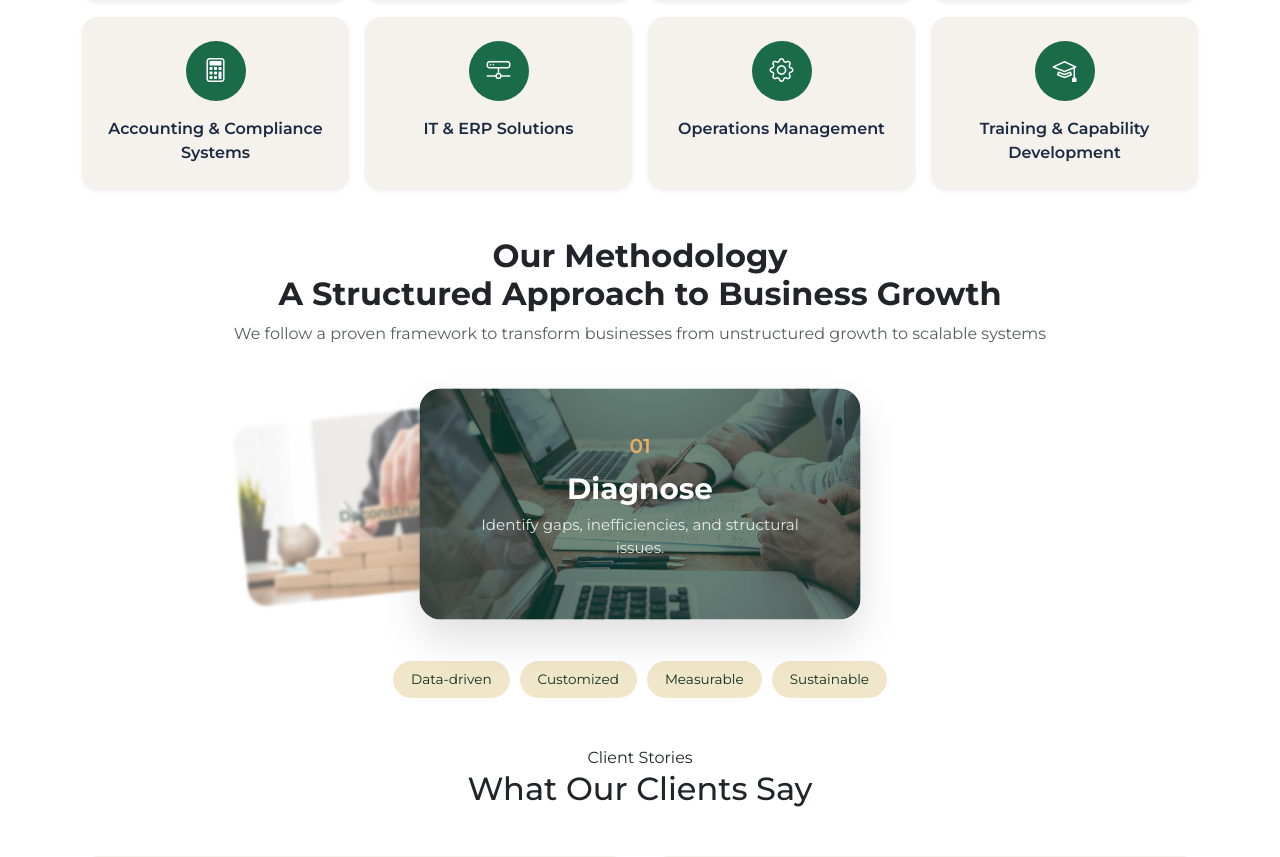
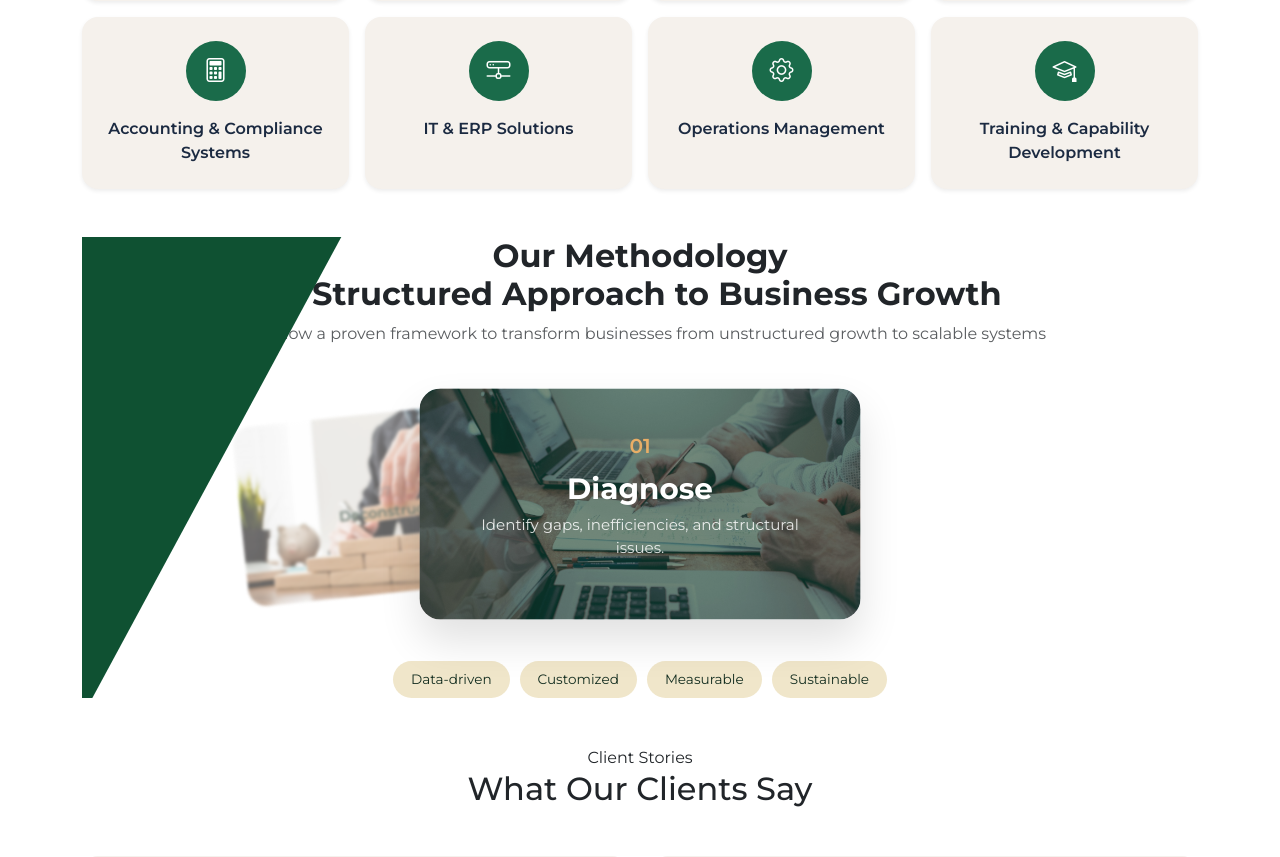
Before and after one commit to orgvein-pvt-ltd/orgvein-website, a Django app: page / in a window 1280 px wide. Shown: the part 1717-2574 px from the top of the page. Run offline with Django 5.2, Linux system fonts and the light colour scheme.

Commit message:
feat: update UI 3

```diff
--- a/static/css/main.css
+++ b/static/css/main.css
@@ -179,6 +179,32 @@
 }
 
 /* ======== methodology ========== */
+
+.methodology-modern {
+    position: relative;
+    overflow: hidden;
+}
+
+/* MAIN LEFT SHAPE */
+.methodology-shape {
+    position: absolute;
+    left: 0;
+    top: 50%;
+    transform: translateY(-50%) translateX(-100%);
+    width: 300px;
+    height: 500px;
+    background: #0f5132;
+    clip-path: polygon(0 0, 90% 0, 0% 100%, 0% 100%);
+    z-index: 0;
+    opacity: 0;
+    transition: all 1s ease;
+}
+
+/* ANIMATION ACTIVE STATE */
+.methodology-modern.is-visible .methodology-shape {
+    transform: translateY(-50%) translateX(0);
+    opacity: 1;
+}
 
 @keyframes fadeUp {
     from { opacity: 0; transform: translateY(24px); }
--- a/static/js/main.js
+++ b/static/js/main.js
@@ -108,7 +108,13 @@ document.addEventListener('DOMContentLoaded', () => {
         });
     }, { threshold: 0.2 });
 
-    document.querySelectorAll('.about-animate-left, .about-animate-right')
+    document.querySelectorAll('.about-animate-left, .about-animate-right, .methodology-modern')
         .forEach(el => observer.observe(el));
 
+    const methodologySection = document.querySelector('.methodology-modern');
+
+    if (methodologySection) {
+        observer.observe(methodologySection);
+    }
+
 });
--- a/templates/core/home.html
+++ b/templates/core/home.html
@@ -73,6 +73,7 @@
     <p class="text-muted text-center mb-5">
         We follow a proven framework to transform businesses from unstructured growth to scalable systems
     </p>
+    <div class="methodology-shape"></div>
 
     <div class="methodology-wrapper">
 
@@ -221,7 +222,7 @@
         <!-- Right — Form -->
         <div class="col-lg-7">
             <div class="diagnosis-form-card" id="formContainer">
-                <h3 class="form-card-title">Request a free Consultation</h3>
+                <h3 class="form-card-title">Request a Consultation</h3>
                 <p class="form-card-sub">fill out the form & we'll get back to you</p>
 
                 {% if messages %}
@@ -272,6 +273,7 @@
                             <option>Marketing Systems & Demand Gen</option>
                             <option>IT & Technology Solutions</option>
                             <option>Training & Development</option>
+                            <option>All Of Them</option>
                         </select>
                     </div>
 
```
Also changed, not shown: orgvein/settings.py (+14 -1 lines).
